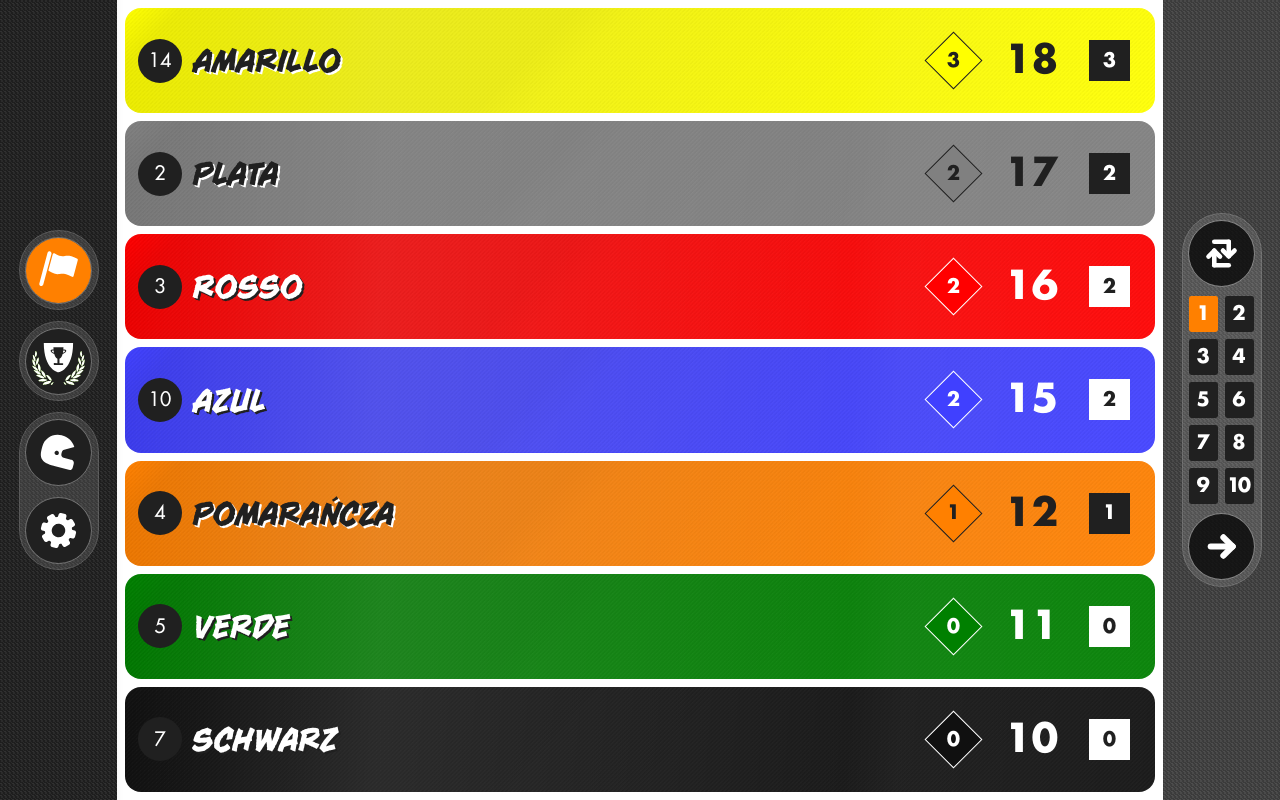
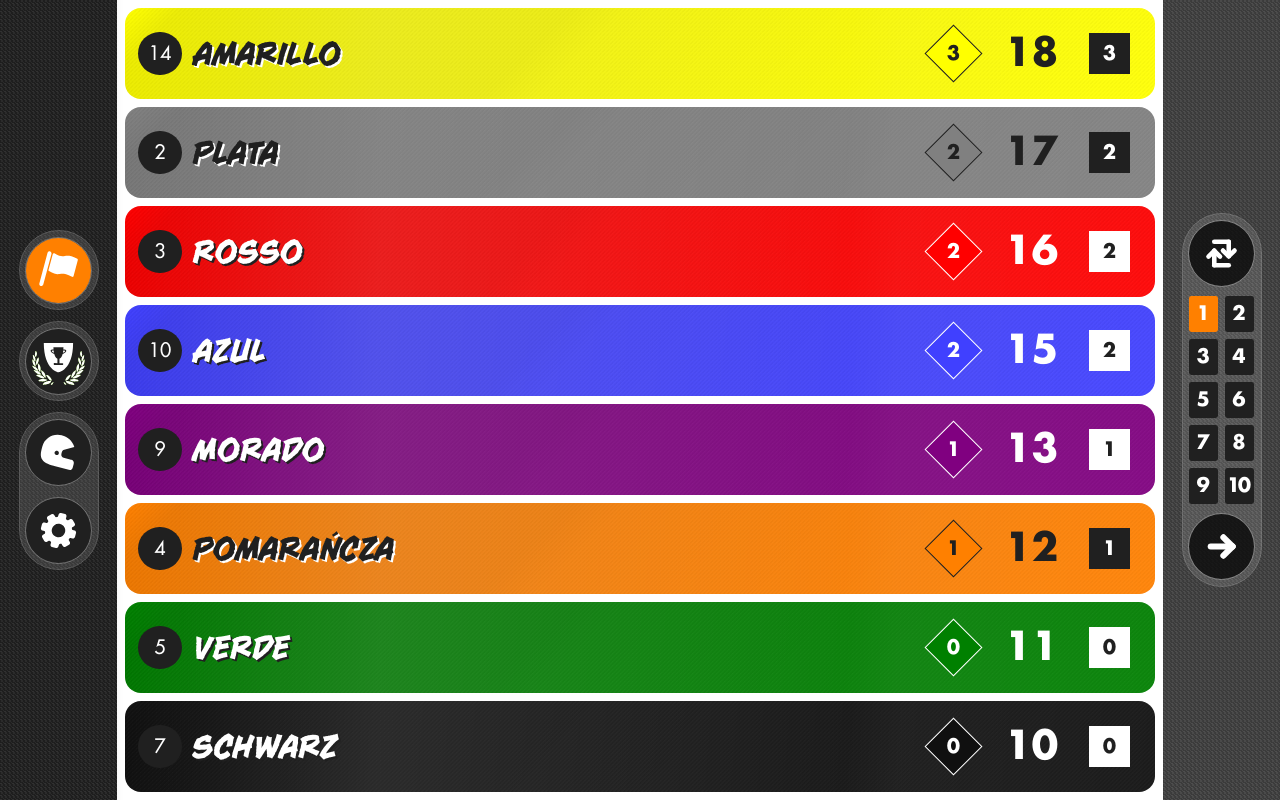
Before and after one commit to meewarwoowoo/heat-legends, a React (Vite) app: page / in a window 1280 px wide. Built offline with nearby package versions, Linux system fonts and the light colour scheme.

Commit message:
Added Purple Driver in Car 9

```diff
--- a/src/assets/json/defaultDriversJSON.js
+++ b/src/assets/json/defaultDriversJSON.js
@@ -6,8 +6,8 @@ const defaultDriversJSON = [
 	{ "id":"driver_e", "name":"Azul" ,       "number":10 , "team":"Blue Team" ,    "colour":"Blue"   , "active": true     , "human": false     } ,
 	{ "id":"driver_f", "name":"Verde" ,      "number":5 ,  "team":"Green Team" ,   "colour":"Green"  , "active": true     , "human": false     } ,
 	{ "id":"driver_g", "name":"Pomarańcza" , "number":4 ,  "team":"Orange Team" ,  "colour":"Orange" , "active": true     , "human": false     } ,
-	{ "id":"driver_h", "name":"Blanc" ,      "number":6 ,  "team":"White Team" ,   "colour":"White"  , "active": false    , "human": false     } ,
-	{ "id":"driver_i", "name":"Pembe" ,      "number":11 , "team":"Pink Team" ,    "colour":"Pink"   , "active": false    , "human": false     } ,
+	{ "id":"driver_h", "name":"Morado" ,     "number":9 ,  "team":"Purple Team" ,  "colour":"Purple" , "active": true     , "human": false     } ,
+	{ "id":"driver_i", "name":"Blanc" ,      "number":11 , "team":"White Team" ,   "colour":"White"  , "active": false    , "human": false     } ,
 	{ "id":"driver_j", "name":"Shian" ,      "number":8 ,  "team":"Cyan Team" ,    "colour":"Cyan"   , "active": false    , "human": false     }
 ];
 
```
